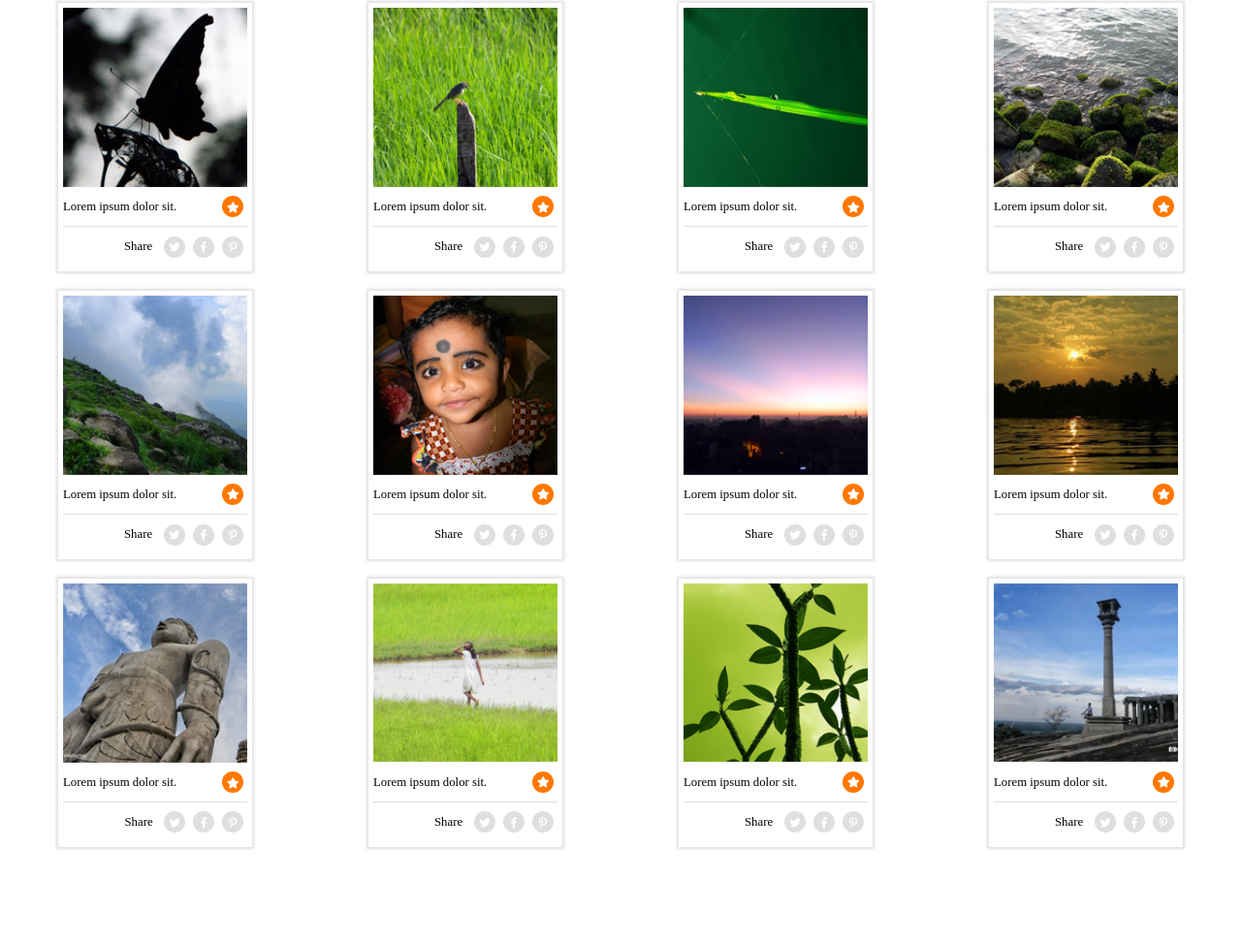
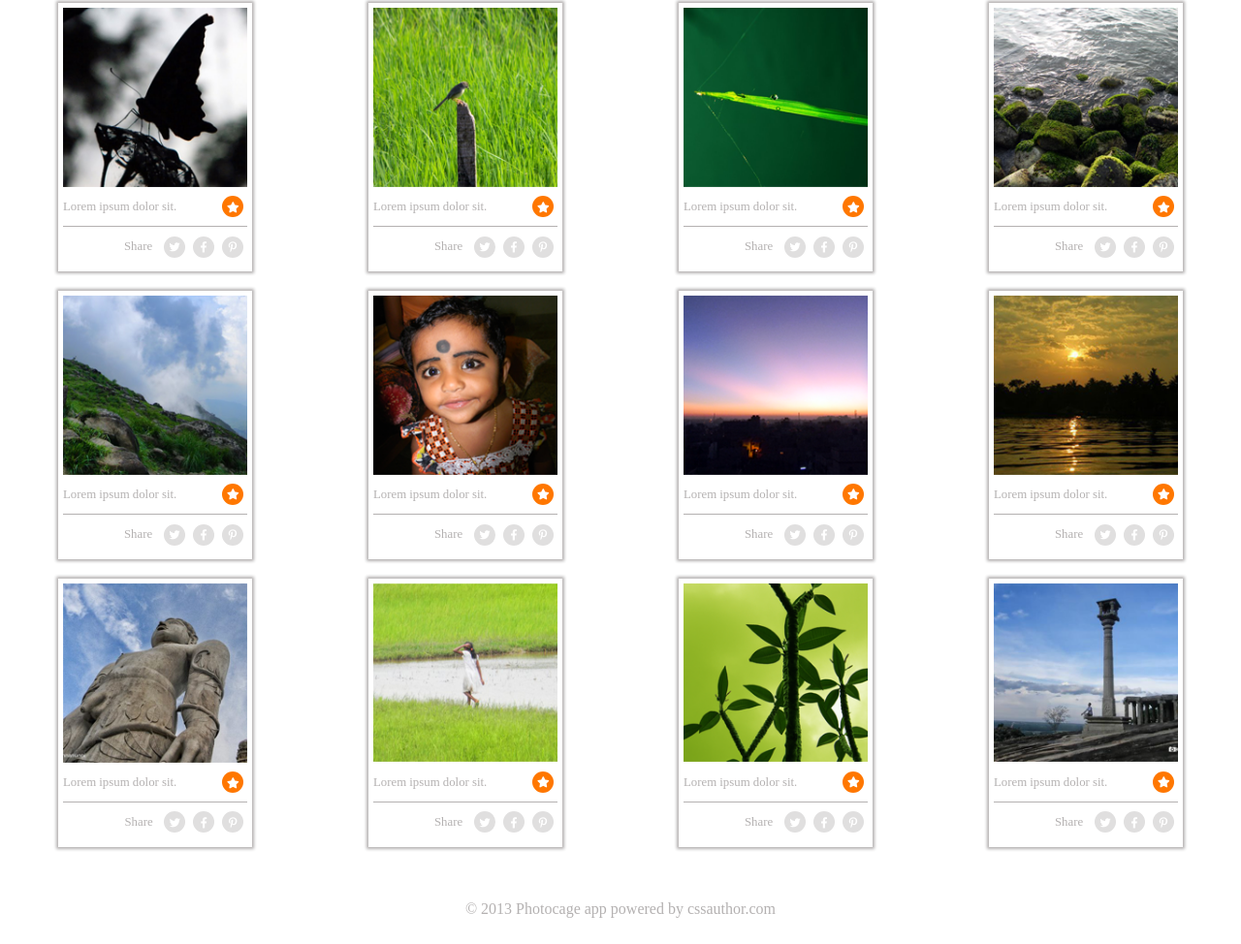
Before and after one commit to yakGjen/photo-sharing-dev, a website built with webpack: page src/public/index.html in a window 1280 px wide. Shown: the part 199-1173 px from the top of the page at 97% size. Built offline with nearby package versions, Linux system fonts and the light colour scheme.

Commit message:
feaat: add footer

```diff
--- a/src/public/index.html
+++ b/src/public/index.html
@@ -323,7 +323,9 @@
           </article>
         </section>
       </main>
-      <footer class="footer"></footer>
+      <footer class="footer">
+        &copy; 2013 Photocage app powered by cssauthor.com
+      </footer>
     </div>
   </body>
 </html>
--- a/src/style/main.scss
+++ b/src/style/main.scss
@@ -1,4 +1,5 @@
 $orange-color: #ff7700;
+$color-text: #b4b1b1;
 $medium-card-text: 80%;
 $small-card-text: 70%;
 
@@ -129,7 +130,7 @@ $small-card-text: 70%;
   padding: 5px;
   box-sizing: border-box;
 
-  box-shadow: 0 0 3px 2px #e0dfdf;
+  box-shadow: 0 0 3px 2px $color-text;
 
 
   @media (max-width: 1300px) {
@@ -154,6 +155,7 @@ $small-card-text: 70%;
     grid-area: text;
     justify-self: start;
     font-size: $medium-card-text;
+    color: $color-text;
 
     @media (max-width: 900px) {
       font-size: $small-card-text;
@@ -187,12 +189,13 @@ $small-card-text: 70%;
 
     width: 100%;
     height: 1px;
-    background: #e0dfdf;
+    background: $color-text;
   }
 
   &__share-text {
     grid-area: share-text;
     font-size: $medium-card-text;
+    color: $color-text;
 
     @media (max-width: 900px) {
       font-size: $small-card-text;
@@ -237,3 +240,13 @@ $small-card-text: 70%;
     grid-area: pinterest;
   }
 }
+
+.footer {
+  justify-self: center;
+  align-self: center;
+
+  padding: 0 20px;
+  text-align: center;
+
+  color: $color-text;
+}
```
